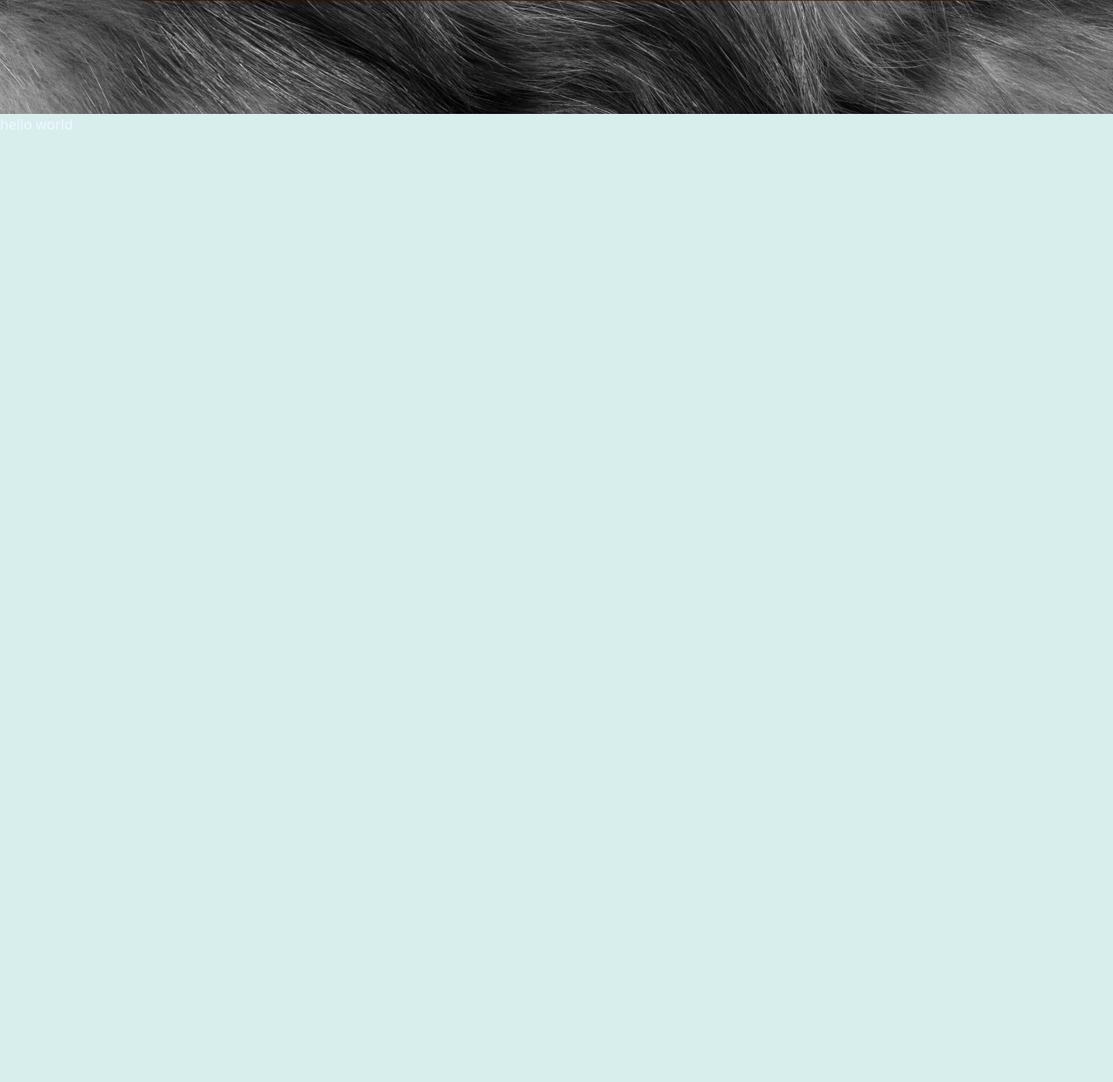
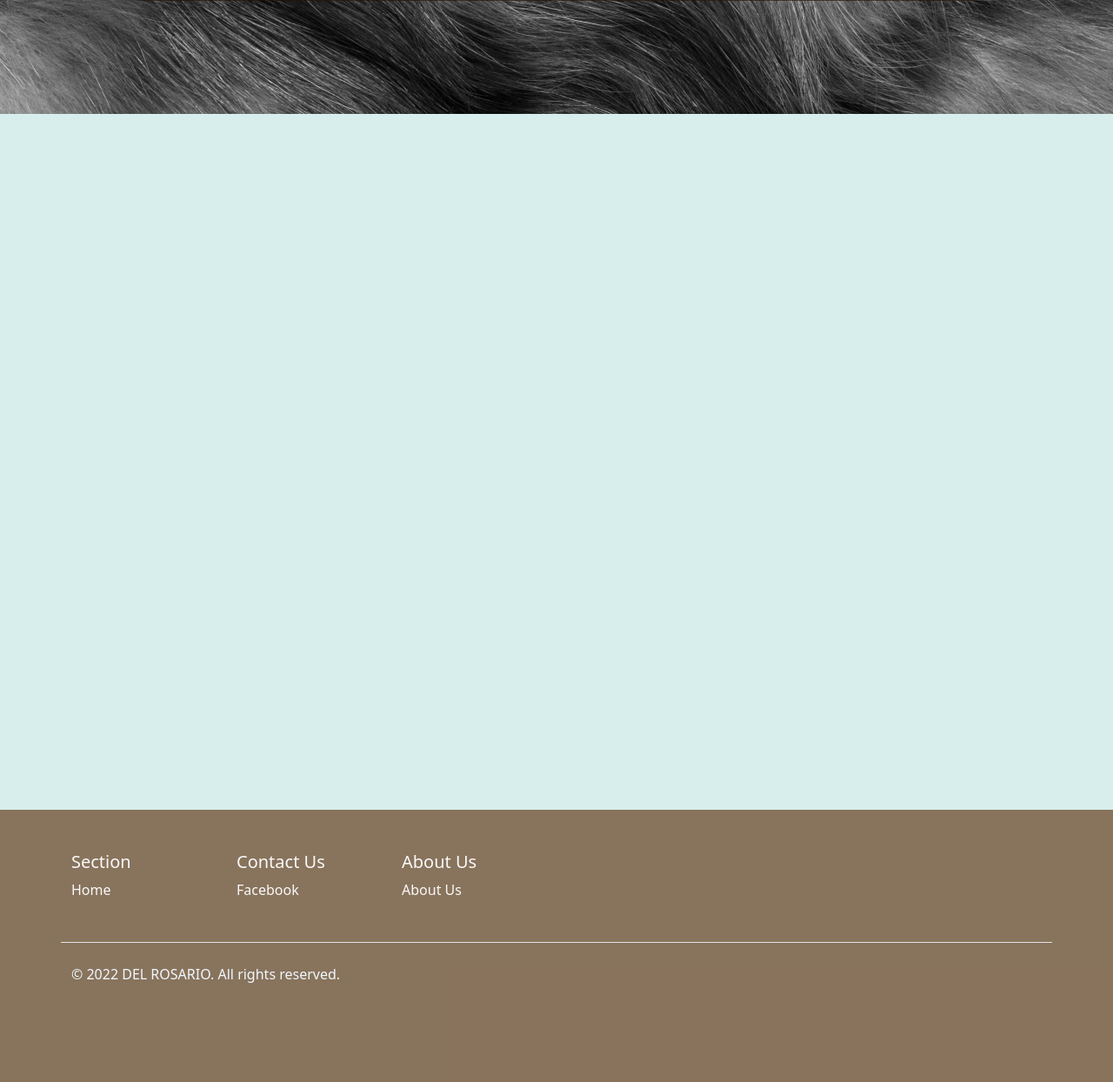
Before and after one commit to daryll-troy/fur-kanlungan, a PHP site: page / in a window 1280 px wide. Shown: the part 669-1913 px from the top of the page at 87% size. Before the commit the page ends 818 px from the top, so only its background shows below. Run offline with PHP 8.4, Linux system fonts and the light colour scheme.

Commit message:
working on footer

```diff
--- /dev/null
+++ b/css/footer.css
@@ -0,0 +1,6 @@
+.paanan{
+    background-color: rgba(72, 39, 4, 0.649);
+}
+.puti{
+    color: rgb(249, 249, 249);
+}
--- a/index.php
+++ b/index.php
@@ -13,9 +13,11 @@
     <link rel="stylesheet" href="css/css-resets.css">
     <!-- css for index.php -->
     <link rel="stylesheet" href="css/index.css">
+
 </head>
 
 <body>
+    <!-- Login Section -->
     <section class="sign-in min-vh-100 igitna">
         <div class="container-fluid">
             <div class="sapin">
@@ -54,9 +56,13 @@
             </div>
         </div>
     </section>
+
+    <!-- Browse Pets Section -->
     <section class="pet-list min-vh-100" id="pet-list">
-        <p>hello world</p>
+
     </section>
+
+    <?php include_once 'pages/footer.php';?>
 </body>
 
 </html>
--- a/pages/footer.php
+++ b/pages/footer.php
@@ -0,0 +1,45 @@
+<!DOCTYPE html>
+<html lang="en">
+
+<head>
+    <meta charset="UTF-8">
+    <meta http-equiv="X-UA-Compatible" content="IE=edge">
+    <meta name="viewport" content="width=device-width, initial-scale=1.0">
+    <link rel="stylesheet" href="css/footer.css">
+</head>
+
+<body>
+    <div class="paanan">
+        <div class="container">
+            <footer class="py-5">
+                <div class="row">
+                    <div class="col-6 col-md-2 mb-3">
+                        <h5 class="puti">Section</h5>
+                        <ul class="nav flex-column">
+                            <li class="nav-item mb-2"><a href="#" class="nav-link p-0 text-muted "><span class="puti">Home</span> </a></li>
+                        </ul>
+                    </div>
+
+                    <div class="col-6 col-md-2 mb-3">
+                        <h5 class="puti">Contact Us</h5>
+                        <ul class="nav flex-column">
+                            <li class="nav-item mb-2"><a href="#" class="nav-link p-0 text-muted "><span class="puti">Facebook</span></a></li>
+                        </ul>
+                    </div>
+
+                    <div class="col-6 col-md-2 mb-3">
+                        <h5  class="puti">About Us</h5>
+                        <ul class="nav flex-column">
+                            <li class="nav-item mb-2"><a href="#" class="nav-link p-0 text-muted "><span class="puti">About Us</span></a></li>
+                        </ul>
+                    </div>
+
+                    <div class="d-flex flex-column flex-sm-row justify-content-between py-4 my-4 border-top">
+                        <p>© 2022 DEL ROSARIO. All rights reserved.</p>
+                    </div>
+            </footer>
+        </div>
+    </div>
+</body>
+
+</html>
```
Also changed, not shown: css/index.css (line endings or trailing spaces).
